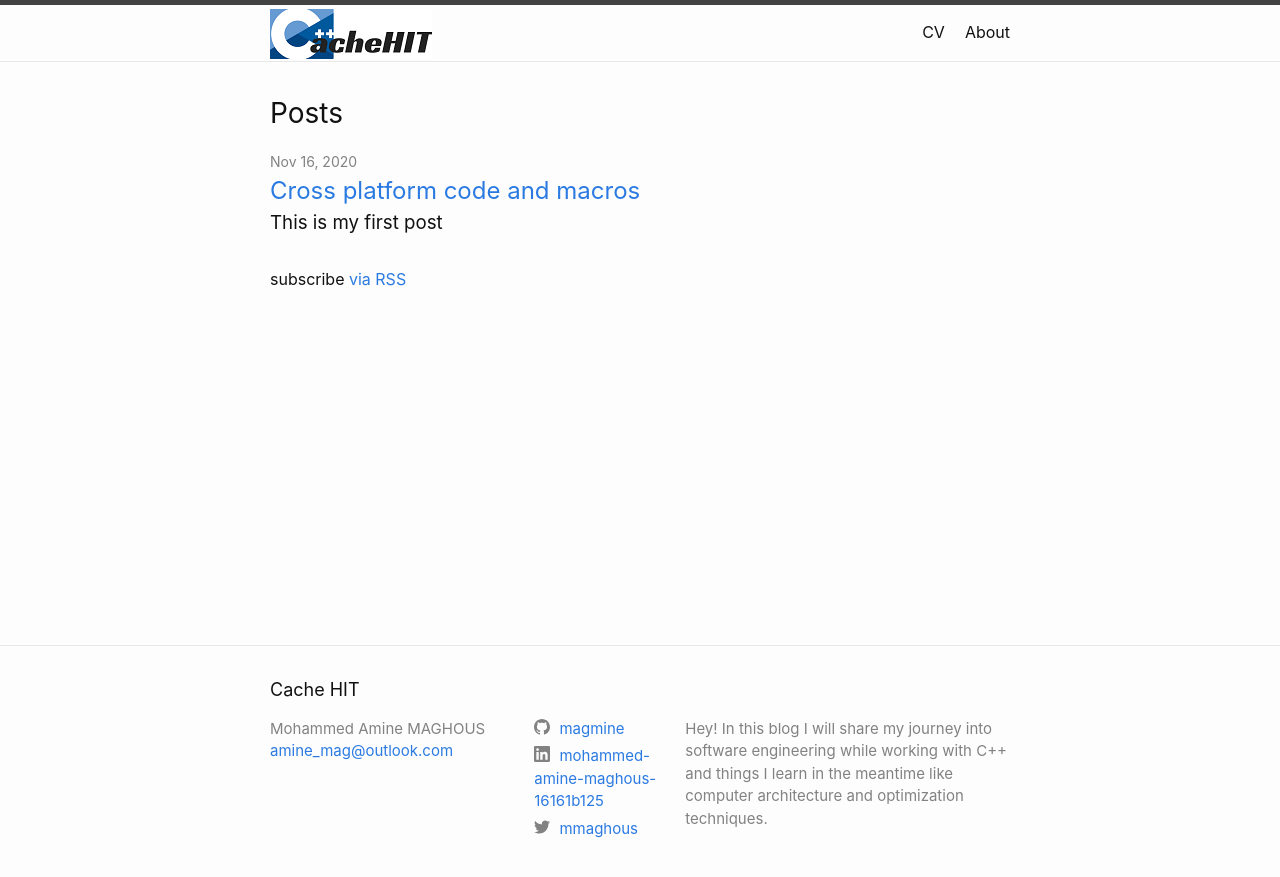
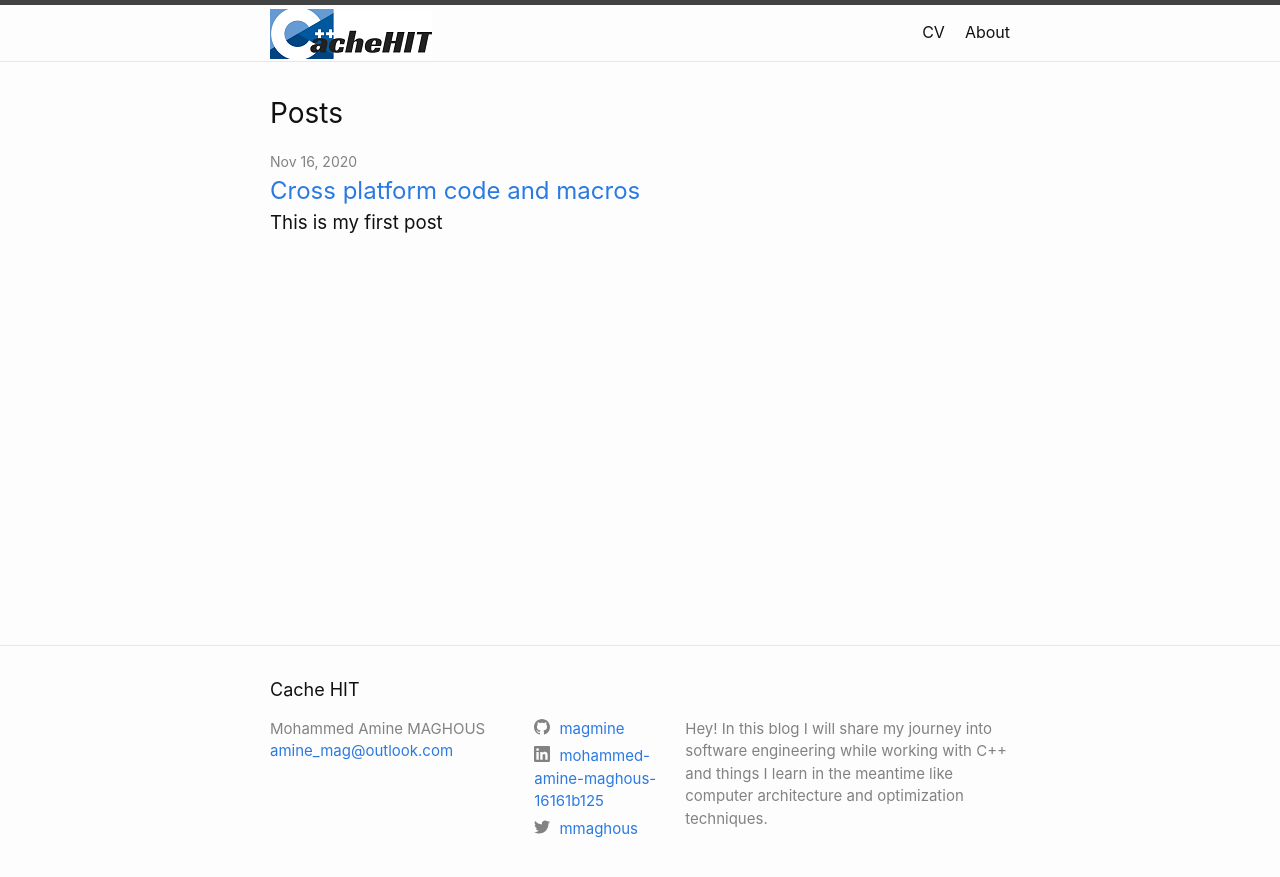
Before and after one commit to magmine/cachehit, a Jekyll site: the page built from index.markdown, in a window 1280 px wide. Shown: the top 877 px of the page. Built offline with Jekyll 4.4.1, drawn with Linux system fonts in a browser that asks for light colours.

Commit message:
remove rss for instance

```diff
--- a/_layouts/home.html
+++ b/_layouts/home.html
@@ -29,7 +29,7 @@ layout: default
       {%- endfor -%}
     </ul>
 
-    <p class="rss-subscribe">subscribe <a href="{{ "/feed.xml" | relative_url }}">via RSS</a></p>
+    <!-- p class="rss-subscribe">subscribe <a href="{{ "/feed.xml" | relative_url }}">via RSS</a></p -->
   {%- endif -%}
 
 </div>
```
Also changed, not shown: 2 other files.
